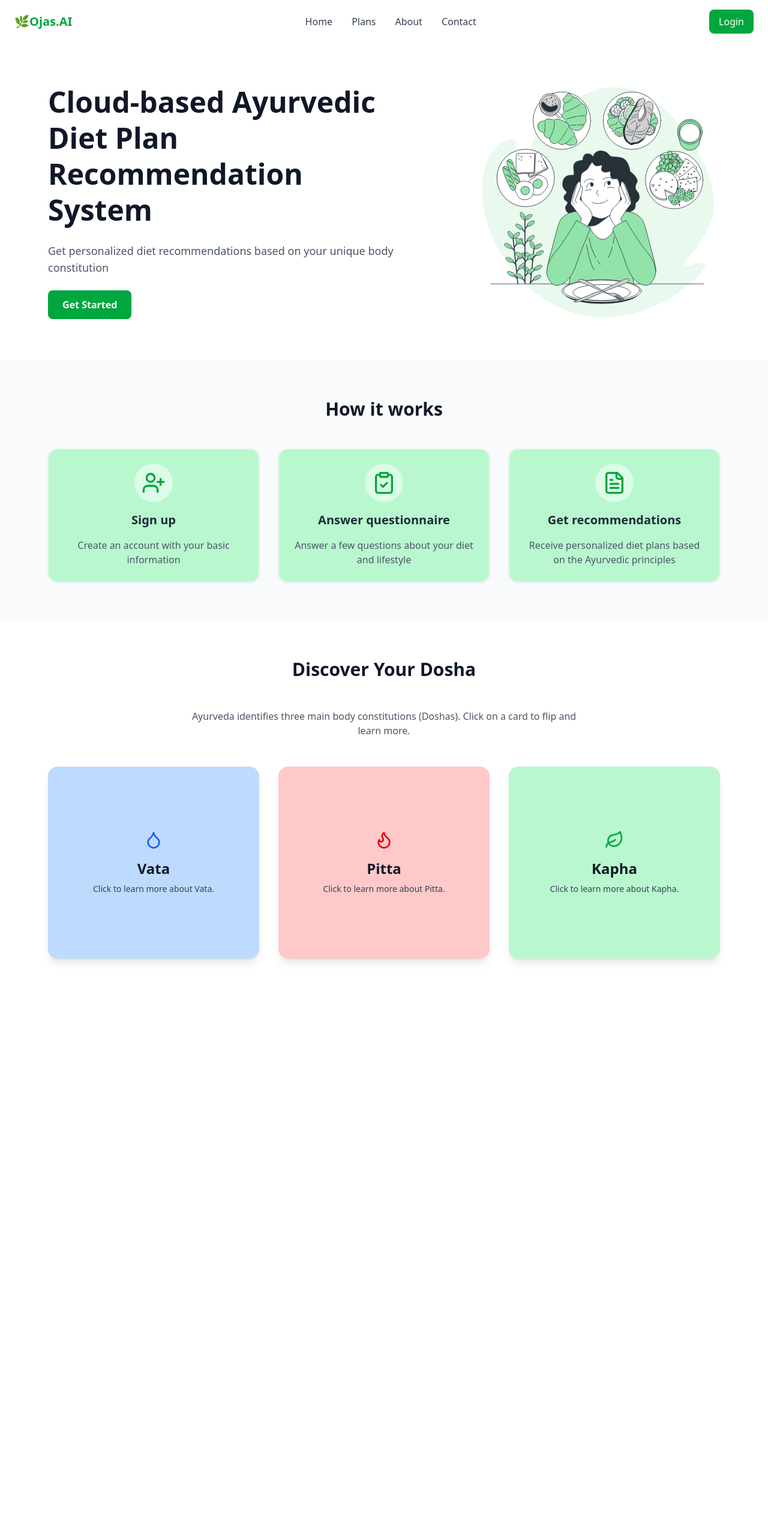
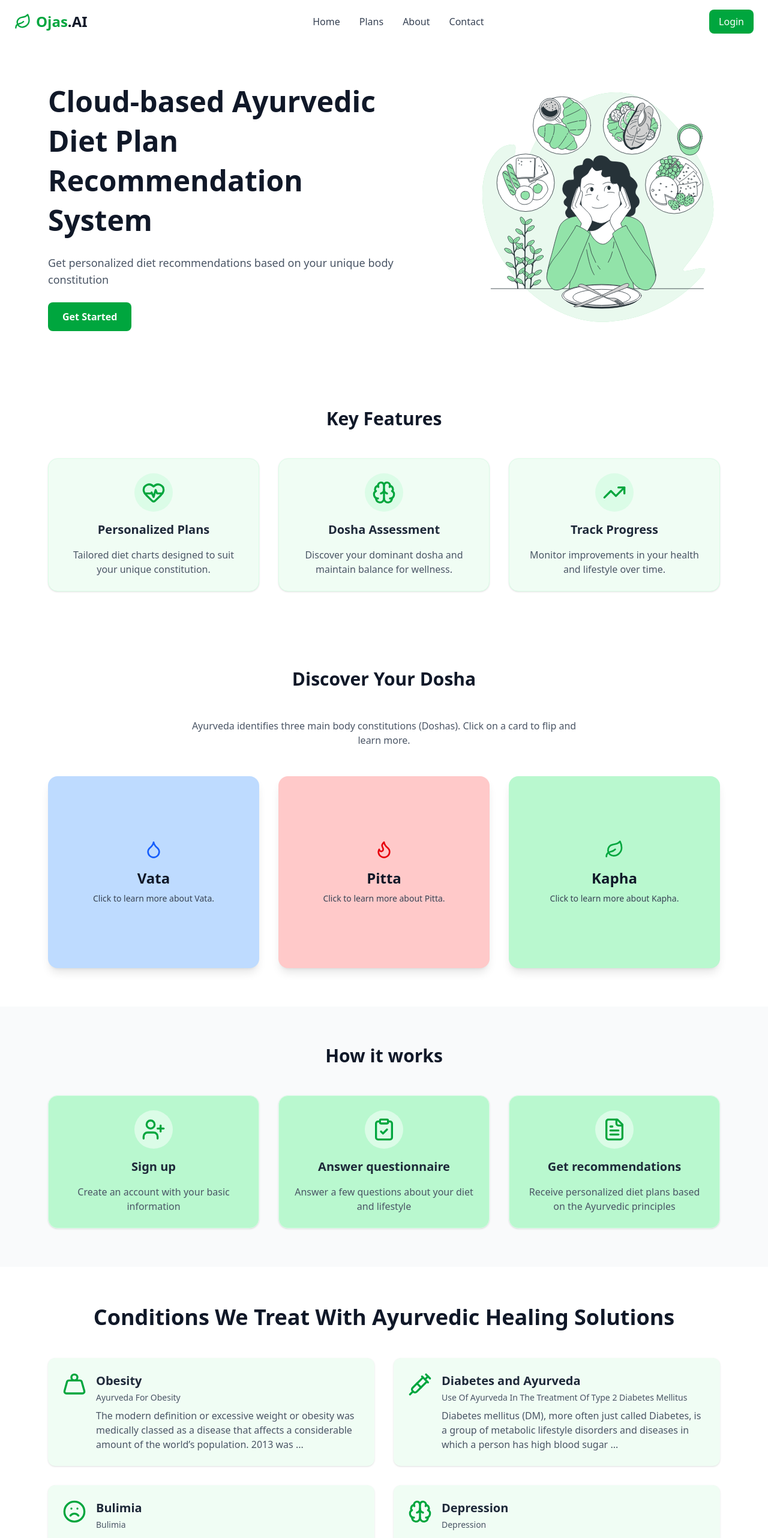
Before and after one commit to Flashl3opard/Ojas.AI, a Next.js app: page / in a window 1280 px wide. Shown: the top 2564 px of the page at 60% size. Before the commit the page ends 1662 px from the top, so only its background shows below. Built offline with nearby package versions, Linux system fonts and the light colour scheme.

Commit message:
Changes in UI , completed #1

```diff
--- /dev/null
+++ b/app/components/Homepage/Conditions.tsx
@@ -0,0 +1,91 @@
+import React from "react";
+import {
+  Activity,
+  Brain,
+  Frown,
+  Weight,
+  Pill,
+  Syringe,
+  FileWarning,
+  ShieldAlert,
+  AlertCircle,
+} from "lucide-react";
+
+const conditions = [
+  {
+    icon: <Weight className="w-10 h-10 text-green-600" />,
+    title: "Ayurveda For Obesity",
+    subtitle: "Obesity",
+    desc: "The modern definition or excessive weight or obesity was medically classed as a disease that affects a considerable amount of the world’s population. 2013 was ...",
+  },
+  {
+    icon: <Syringe className="w-10 h-10 text-green-600" />,
+    title: "Use Of Ayurveda In The Treatment Of Type 2 Diabetes Mellitus",
+    subtitle: "Diabetes and Ayurveda",
+    desc: "Diabetes mellitus (DM), more often just called Diabetes, is a group of metabolic lifestyle disorders and diseases in which a person has high blood sugar ...",
+  },
+  {
+    icon: <Frown className="w-10 h-10 text-green-600" />,
+    title: "Bulimia",
+    subtitle: "Bulimia",
+    desc: "According to Boston Children’s Hospital, 1-5% of adolescents and 1.1 to 4.2% of females in the United States are believed to have bulimia nervosa. The ...",
+  },
+  {
+    icon: <Brain className="w-10 h-10 text-green-600" />,
+    title: "Depression",
+    subtitle: "Depression",
+    desc: "Depression is a common illness all over the world. Most people often pay less attention and seek medical advice for this illness. Depression is ...",
+  },
+  {
+    icon: <Pill className="w-10 h-10 text-green-600" />,
+    title: "Piles And Haemorrhoids",
+    subtitle: "Piles",
+    desc: "Haemorrhoids commonly known as piles are swollen blood vessels in or around the anus and rectum. The haemorrhoidal veins are located in the lowest ...",
+  },
+  {
+    icon: <FileWarning className="w-10 h-10 text-green-600" />,
+    title: "Slip Disc Or Herniated Disc Ayurveda And Panchakarma Therapy",
+    subtitle: "Disc Herniation",
+    desc: "A disc herniation or a prolapsed intervertebral disc is more commonly known as a slipped disc, a common condition that affects the intervertebral discs ...",
+  },
+  {
+    icon: <ShieldAlert className="w-10 h-10 text-green-600" />,
+    title: "Constipation",
+    subtitle: "Constipation",
+    desc: "Constipation is derived from the latin word 'constipare', meaning 'to press, crowd together'. It's a condition of the digestive system due to incorrect lifestyle and ...",
+  },
+  {
+    icon: <AlertCircle className="w-10 h-10 text-green-600" />,
+    title: "Psoriasis And Ayurvedic Treatment",
+    subtitle: "Psoriasis",
+    desc: "Psoriasis is defined as an autoimmune, long lasting, non-contagious skin disorder that results in the hyperproliferation of the skin. Hyperproliferation is defined as an abnormally ...",
+  },
+];
+
+export default function Conditions() {
+  return (
+    <section className="px-6 md:px-20 py-16 bg-white">
+      <h2 className="text-3xl md:text-4xl font-bold text-gray-900 text-center mb-12">
+        Conditions We Treat With Ayurvedic Healing Solutions
+      </h2>
+
+      <div className="grid gap-8 md:grid-cols-2">
+        {conditions.map((cond, idx) => (
+          <div
+            key={idx}
+            className="flex items-start space-x-4 p-6 bg-green-50 rounded-xl shadow hover:shadow-md transition"
+          >
+            <div>{cond.icon}</div>
+            <div>
+              <h3 className="text-xl font-semibold text-gray-800">
+                {cond.subtitle}
+              </h3>
+              <p className="text-gray-600 text-sm mt-1">{cond.title}</p>
+              <p className="text-gray-600 mt-2">{cond.desc}</p>
+            </div>
+          </div>
+        ))}
+      </div>
+    </section>
+  );
+}
--- /dev/null
+++ b/app/components/Homepage/Features.tsx
@@ -0,0 +1,48 @@
+import { HeartPulse, Brain, TrendingUp } from "lucide-react";
+
+const features = [
+  {
+    icon: <HeartPulse className="w-10 h-10 text-green-600" />,
+    title: "Personalized Plans",
+    desc: "Tailored diet charts designed to suit your unique constitution.",
+  },
+  {
+    icon: <Brain className="w-10 h-10 text-green-600" />,
+    title: "Dosha Assessment",
+    desc: "Discover your dominant dosha and maintain balance for wellness.",
+  },
+  {
+    icon: <TrendingUp className="w-10 h-10 text-green-600" />,
+    title: "Track Progress",
+    desc: "Monitor improvements in your health and lifestyle over time.",
+  },
+];
+
+export default function Features() {
+  return (
+    <section className="py-16 px-6 md:px-20 bg-white text-center">
+      <h2 className="text-3xl font-bold text-gray-900 mb-12" data-aos="fade-up">
+        Key Features
+      </h2>
+
+      <div className="grid md:grid-cols-3 gap-8">
+        {features.map((feature, idx) => (
+          <div
+            key={idx}
+            className="flex flex-col items-center space-y-4 bg-green-50 rounded-2xl shadow-sm p-6 border border-green-100 hover:shadow-md transition"
+            data-aos="fade-up"
+            data-aos-delay={idx * 200}
+          >
+            <div className="flex items-center justify-center w-16 h-16 bg-green-100 rounded-full">
+              {feature.icon}
+            </div>
+            <h3 className="text-xl font-semibold text-gray-800">
+              {feature.title}
+            </h3>
+            <p className="text-gray-600">{feature.desc}</p>
+          </div>
+        ))}
+      </div>
+    </section>
+  );
+}
--- a/app/components/Homepage/Hero.tsx
+++ b/app/components/Homepage/Hero.tsx
@@ -5,12 +5,26 @@ export default function Hero() {
   return (
     <section className="flex flex-col md:flex-row items-center justify-between px-6 md:px-20 py-16 bg-white">
       <div
-        className="max-w-xl space-y-6"
-        data-aos="fade-right"
+        className="mb-8 md:mb-0 flex justify-center md:hidden"
+        data-aos="fade-down"
         data-aos-delay="100"
       >
-        <h1 className="text-4xl md:text-5xl font-bold text-gray-900 leading-tight">
-          Cloud-based Ayurvedic Diet Plan Recommendation System
+        <Image
+          src="/images/homepage1.svg"
+          alt="Ayurvedic Diet Illustration"
+          width={280}
+          height={280}
+          priority
+        />
+      </div>
+
+      <div
+        className="max-w-xl space-y-6 text-center md:text-left"
+        data-aos="fade-right"
+        data-aos-delay="200"
+      >
+        <h1 className="text-3xl md:text-5xl font-bold text-gray-900 leading-snug">
+          Cloud-based Ayurvedic <br /> Diet Plan Recommendation System
         </h1>
         <p className="text-gray-600 text-lg">
           Get personalized diet recommendations based on your unique body
@@ -24,7 +38,11 @@ export default function Hero() {
         </Link>
       </div>
 
-      <div className="mt-10 md:mt-0" data-aos="fade-left" data-aos-delay="300">
+      <div
+        className="hidden md:flex md:ml-10"
+        data-aos="fade-left"
+        data-aos-delay="300"
+      >
         <Image
           src="/images/homepage1.svg"
           alt="Ayurvedic Diet Illustration"
--- a/app/components/Logo.tsx
+++ b/app/components/Logo.tsx
@@ -1,11 +1,19 @@
-import { Link } from "lucide-react";
+import { Leaf } from "lucide-react"; // ✅ this gives you the leaf icon
+import Link from "next/link"; // ✅ Next.js Link for navigation
 import React from "react";
 
 const Logo = () => {
   return (
-    <div className="flex items-center space-x-2">
-      <span className="text-green-600 font-bold text-xl">🌿Ojas.AI</span>
-    </div>
+    <Link href="/" className="flex items-center space-x-2 group">
+      {/* Icon */}
+      <Leaf className="w-7 h-7 text-green-600 transition-transform duration-300 group-hover:rotate-12 group-hover:scale-110" />
+
+      {/* Text */}
+      <span className="text-xl md:text-2xl font-extrabold">
+        <span className="text-green-600">Ojas</span>
+        <span className="text-gray-900">.AI</span>
+      </span>
+    </Link>
   );
 };
 
--- a/app/page.tsx
+++ b/app/page.tsx
@@ -2,6 +2,8 @@ import Navbar from "./components/Navbar";
 import Hero from "./components/Homepage/Hero";
 import HowItWorks from "./components/Homepage/HowItWorks";
 import DoshaEducation from "./components/Homepage/DoshaEducation";
+import Features from "./components/Homepage/Features";
+import Conditions from "./components/Homepage/Conditions";
 
 export default function Home() {
   return (
@@ -9,8 +11,10 @@ export default function Home() {
       <main className="min-h-screen bg-white">
         <Navbar />
         <Hero />
+        <Features />
+        <DoshaEducation />
         <HowItWorks />
-        <DoshaEducation />
+        <Conditions />
       </main>
     </>
   );
```
